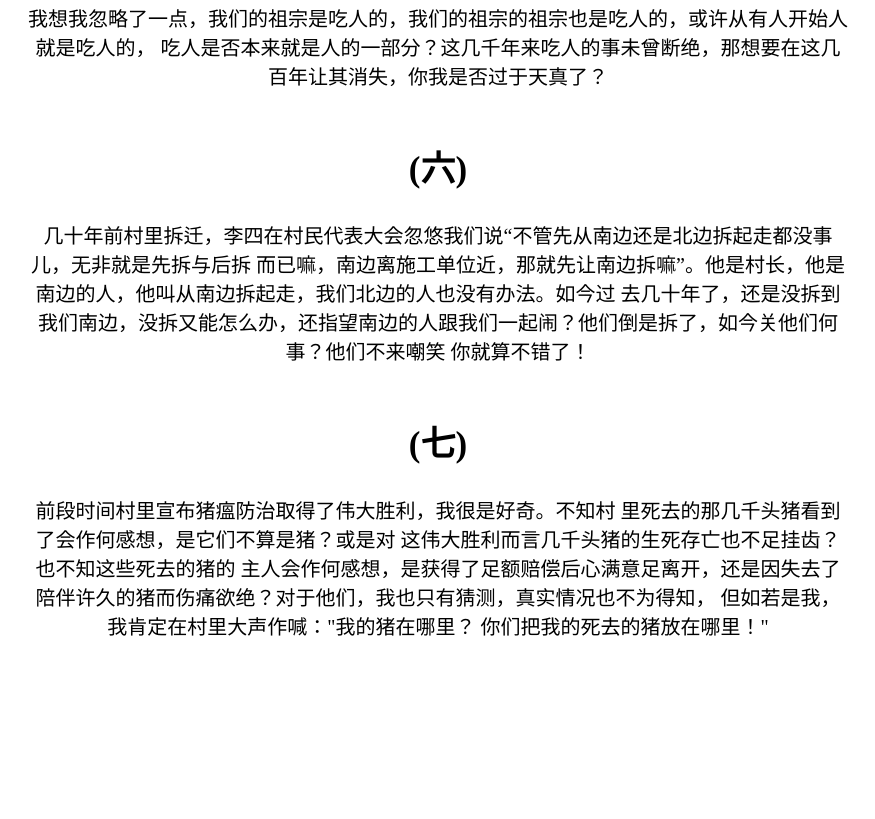
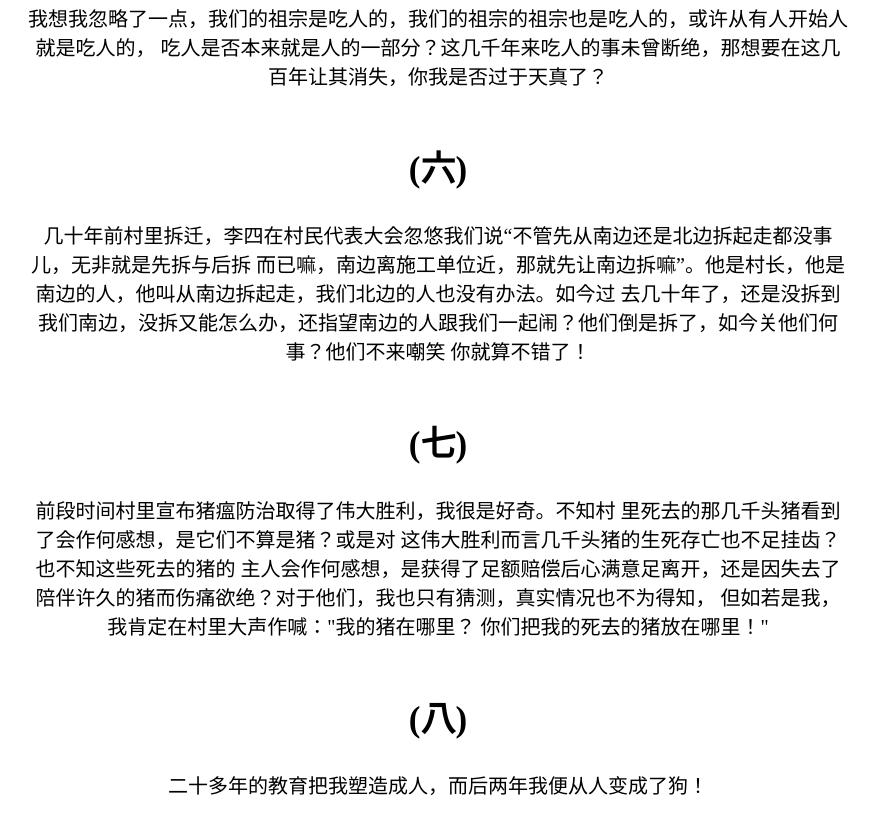
Before and after one commit to JunLiangWangX/-, a plain HTML site: page public/index.html in a window 1280 px wide. Shown: the part 1578-2397 px from the top of the page, without its empty margins (202-1077 px from the left). Before the commit the page ends 2238 px from the top, so only its background shows below. Drawn offline with Linux system fonts and the light colour scheme; a web font is replaced by a local one.

Commit message:
feat:add add 第(八)节内容

```diff
--- a/public/index.html
+++ b/public/index.html
@@ -3,7 +3,7 @@
  * @Author: JunLiangWang
  * @Date: 2023-02-02 15:42:58
  * @LastEditors: JunLiangWang
- * @LastEditTime: 2023-04-03 12:48:09
+ * @LastEditTime: 2023-04-21 10:41:56
 -->
 <!DOCTYPE html>
 <html>
@@ -134,6 +134,10 @@
         但如若是我，我肯定在村里大声作喊："我的猪在哪里？
         你们把我的死去的猪放在哪里！"
     </p>
+
+    <h2 class="Numbering">(八)</h2>
+    <p class="content">二十多年的教育把我塑造成人，而后两年我便从人变成了狗！
+    </p>
 </body>
 
 </html>
```
